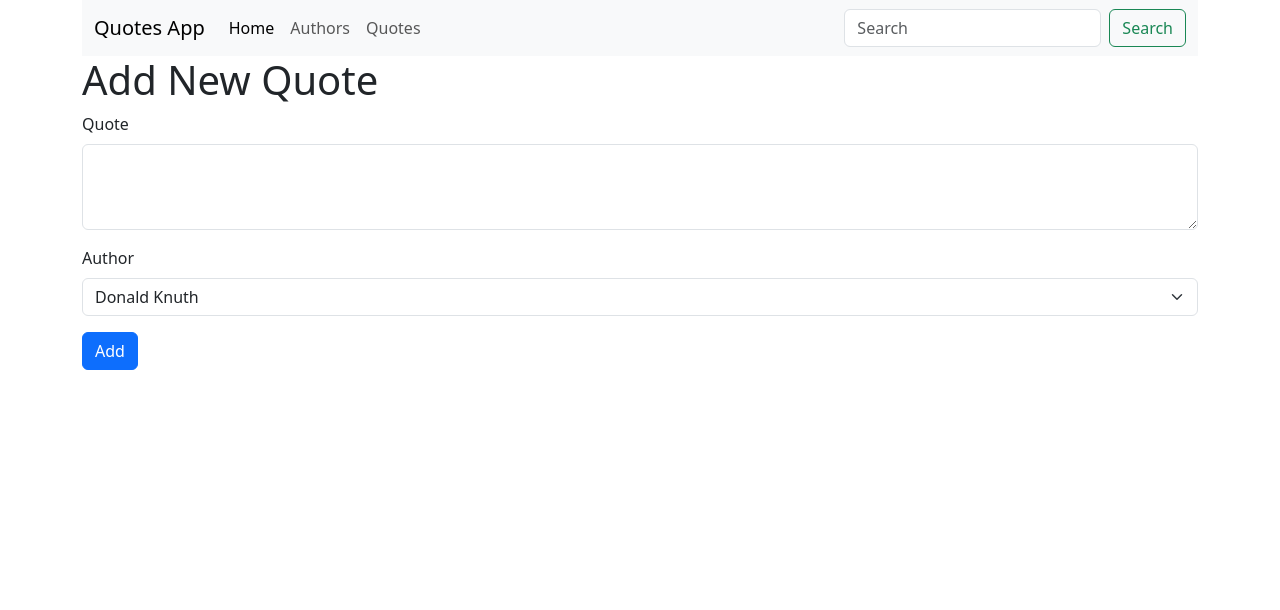
After one commit to CodingSummer24/quotes_web_app, a Django app: page /add/quote in a window 1280 px wide. The commit adds this page. Shown: the top 610 px of the page. Run offline with Django 5.2, Linux system fonts and the light colour scheme; data comes from the database, SQL or seed files in the repository; both versions use the stored data as it was after the commit.

Commit message:
bootstrap and forms

```diff
--- a/quotes/posts/views.py
+++ b/quotes/posts/views.py
@@ -1,4 +1,4 @@
-from django.shortcuts import render
+from django.shortcuts import render, redirect
 from .models import Author, Quote
 
 
@@ -14,3 +14,18 @@ def authors(request):
 def quotes(request):
     all_quotes = Quote.objects.all()
     return render(request, "quotes.html", {'quotes': all_quotes})
+
+
+def add_quote(request):
+    if request.method == 'POST':
+        new_quote = request.POST.get('quoteText')
+        author_id = request.POST.get('authorId')
+        quote = Quote()
+        quote.content = new_quote
+        author = Author.objects.get(pk=author_id)
+        quote.author = author
+        quote.save()
+        return redirect("/quotes")
+    else:
+        all_authors = Author.objects.all()
+        return render(request, "add_quote.html", {'authors': all_authors})
--- a/quotes/quotes/urls.py
+++ b/quotes/quotes/urls.py
@@ -23,4 +23,5 @@ urlpatterns = [
     path('', posts.views.home),
     path('authors', posts.views.authors),
     path('quotes', posts.views.quotes),
+    path('add/quote', posts.views.add_quote),
 ]
--- /dev/null
+++ b/quotes/templates/add_quote.html
@@ -0,0 +1,32 @@
+{% extends 'base.html' %}
+
+{% block title %}Add Quote{% endblock %}
+
+{% block content %}
+    <h1>Add New Quote</h1>
+
+    <form method="post" action="/add/quote">
+
+        {% csrf_token %}
+
+        <div class="mb-3">
+            <label for="quoteField" class="form-label">Quote</label>
+            <textarea class="form-control" id="quoteField" name="quoteText" rows="3"></textarea>
+        </div>
+
+        <div class="mb-3">
+            <label for="authorField" class="form-label">Author</label>
+            <select class="form-select" id="authorField" name="authorId" aria-label="Default select example">
+                {% for author in authors %}
+                    <option value="{{ author.id }}">{{ author.name }}</option>
+                {% endfor %}
+            </select>
+        </div>
+
+        <div class="mb-3">
+            <button type="submit" class="btn btn-primary">Add</button>
+        </div>
+
+    </form>
+
+{% endblock %}
--- a/quotes/templates/base.html
+++ b/quotes/templates/base.html
@@ -4,18 +4,45 @@
     <meta charset="UTF-8">
     <meta name="viewport" content="width=device-width, initial-scale=1.0">
     <title>Quotes App - {% block title %}{% endblock %}</title>
+    <link href="https://cdn.jsdelivr.net/npm/bootstrap@5.3.3/dist/css/bootstrap.min.css" rel="stylesheet" integrity="sha384-QWTKZyjpPEjISv5WaRU9OFeRpok6YctnYmDr5pNlyT2bRjXh0JMhjY6hW+ALEwIH" crossorigin="anonymous">
 </head>
 <body>
-    <h1 style="text-align: center; color: blue;">Quotes App</h1>
-    <div>
-        <a href="/">Home</a> - <a href="/authors">Authors</a> -
-        <a href="/quotes">Quotes</a>
-    </div>
+
+    <div class="container">
+
+    <nav class="navbar navbar-expand-lg bg-body-tertiary">
+        <div class="container-fluid">
+          <a class="navbar-brand" href="#">Quotes App</a>
+          <button class="navbar-toggler" type="button" data-bs-toggle="collapse" data-bs-target="#navbarSupportedContent" aria-controls="navbarSupportedContent" aria-expanded="false" aria-label="Toggle navigation">
+            <span class="navbar-toggler-icon"></span>
+          </button>
+          <div class="collapse navbar-collapse" id="navbarSupportedContent">
+            <ul class="navbar-nav me-auto mb-2 mb-lg-0">
+              <li class="nav-item">
+                <a class="nav-link active" aria-current="page" href="/">Home</a>
+              </li>
+              <li class="nav-item">
+                <a class="nav-link" href="/authors">Authors</a>
+              </li>
+              <li class="nav-item">
+                <a class="nav-link" href="/quotes">Quotes</a>
+              </li>
+            </ul>
+            <form class="d-flex" role="search">
+              <input class="form-control me-2" type="search" placeholder="Search" aria-label="Search">
+              <button class="btn btn-outline-success" type="submit">Search</button>
+            </form>
+          </div>
+        </div>
+      </nav>
 
     {% block content %}{% endblock %}
 
-    <footer style="text-align: center;">
+    <footer class="fixed-bottom pt-5 pb-5 text-bg-secondary" style="text-align: center;">
         Quotes App &copy; 2024
     </footer>
+    </div>
+
+    <script src="https://cdn.jsdelivr.net/npm/bootstrap@5.3.3/dist/js/bootstrap.bundle.min.js" integrity="sha384-YvpcrYf0tY3lHB60NNkmXc5s9fDVZLESaAA55NDzOxhy9GkcIdslK1eN7N6jIeHz" crossorigin="anonymous"></script>
 </body>
 </html>
```
Also changed, not shown: README.md, quotes/quotes.db, 1 other file.
